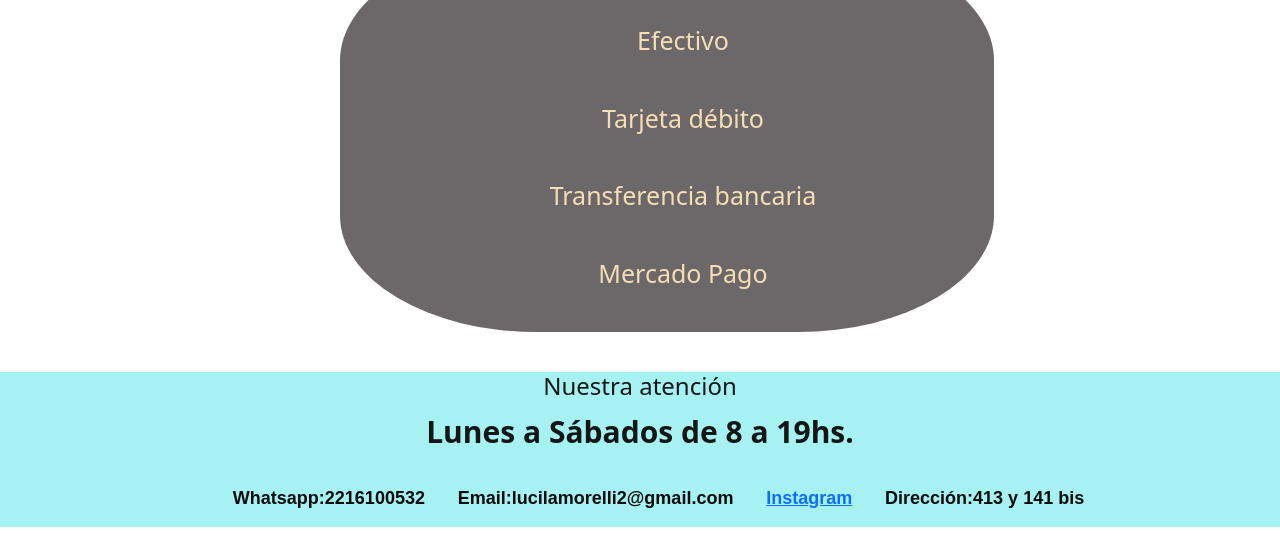
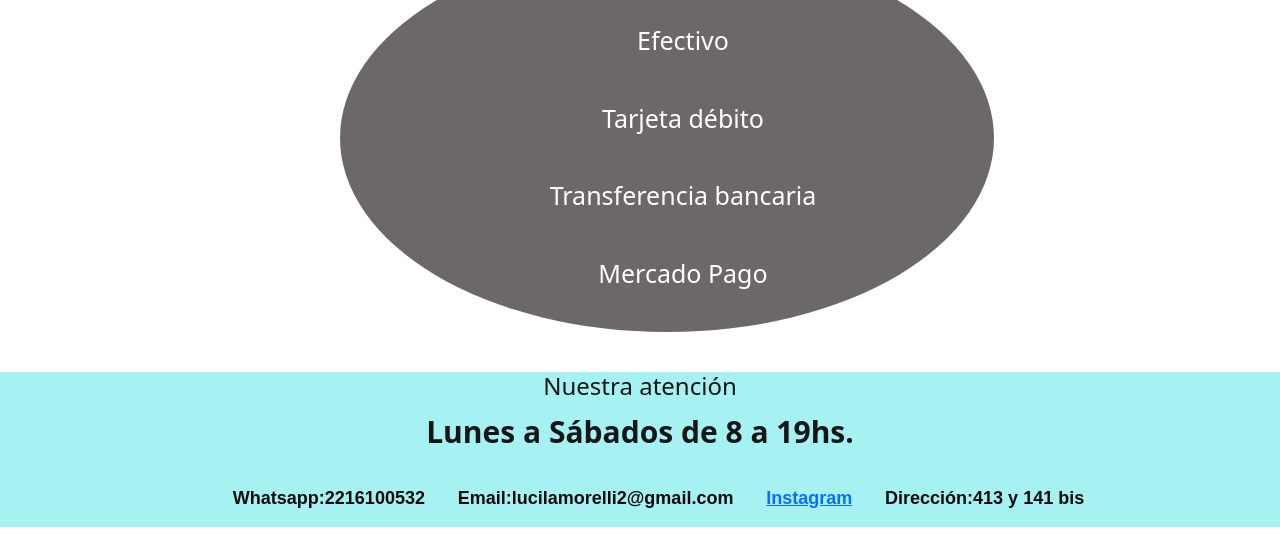
Before and after one commit to Lucila-Morelli/segunda-entrega, a plain HTML site: page descuentos.html in a window 1280 px wide. Shown: the part 420-963 px from the top of the page. Drawn offline with nearby package versions, Linux system fonts and the light colour scheme; a web font is replaced by a local one.

Commit message:
modifique la sección de descuentos

```diff
--- a/style.css
+++ b/style.css
@@ -227,21 +227,16 @@ form input[type="submit"]:focus {
     background-color: rgb(108, 104, 106);
     text-align: center;
     font-size: 40px;
-    border-radius: 30%;
+    border-radius: 55%;
     margin-bottom: 30px;
     margin-top: 30px;
-}
-
-.MetodoPago :hover {
-    border-radius: 10px;
-    background-color: coral;
 }
 
 div ul li {
     list-style: none;
     text-align: center;
     font-size: 25px;
-    color: wheat;
+    color: white;
 }
 
 /* FOOTER */
```
Also changed, not shown: descuentos.html (+1 -1 lines).
